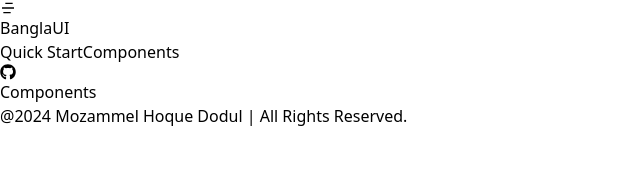
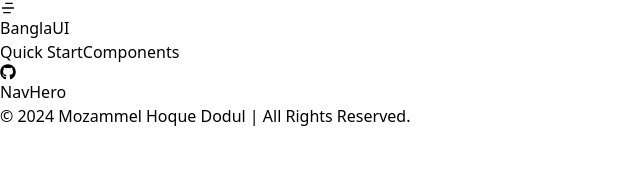
Before and after one commit to Dodul01/BanglaUI, a React (Vite) app: page /components in a window 1280 px wide. Shown: the top 178 px of the page, without its empty margins (0-640 px from the left). Built offline with nearby package versions, Linux system fonts and the light colour scheme.

Commit message:
Component Page Structure  Added

```diff
--- a/src/Components/Footer/Footer.jsx
+++ b/src/Components/Footer/Footer.jsx
@@ -1,7 +1,7 @@
 const Footer = () => {
     return (
         <div className="my-5">
-            <p className="text-center text-gray-400">@2024 <a className="underline text-blue-600" href="https://www.linkedin.com/in/mozammel-hoque-dodul-842272257/">Mozammel Hoque Dodul</a> | All Rights Reserved. </p>
+            <p className="text-center text-gray-400">&copy; 2024 <a className="underline text-blue-600" href="https://www.linkedin.com/in/mozammel-hoque-dodul-842272257/">Mozammel Hoque Dodul</a> | All Rights Reserved. </p>
         </div>
     )
 }
--- /dev/null
+++ b/src/Components/HeroComponent/HeroComponent.jsx
@@ -0,0 +1,7 @@
+const HeroComponent = () => {
+  return (
+    <div>HeroComponent</div>
+  )
+}
+
+export default HeroComponent
--- /dev/null
+++ b/src/Components/NavComponent/NavComponent.jsx
@@ -0,0 +1,7 @@
+const NavComponent = () => {
+    return (
+        <div>NavComponent</div>
+    )
+}
+
+export default NavComponent
--- /dev/null
+++ b/src/Components/SideNav/SideNav.jsx
@@ -0,0 +1,12 @@
+import { Link } from "react-router-dom"
+
+const SideNav = () => {
+    return (
+        <div className="flex flex-col">
+            <Link className="hover:bg-[#0f0f13] px-3 py-1 mx-2 rounded-lg font-medium text-lg" to={'/components/nav'}>Nav</Link>
+            <Link className="hover:bg-[#0f0f13] px-3 py-1 mx-2 rounded-lg font-medium text-lg" to={'/components/hero'}>Hero</Link>
+        </div>
+    )
+}
+
+export default SideNav
--- a/src/Pages/Components/Components.jsx
+++ b/src/Pages/Components/Components.jsx
@@ -1,9 +1,15 @@
-import GradientText from "../../Components/GradientText/GradientText"
+import { Outlet } from "react-router-dom"
+import SideNav from "../../Components/SideNav/SideNav"
 
 const Components = () => {
     return (
-        <div className="min-h-screen">
-            <GradientText text='Components' />
+        <div className="min-h-screen flex">
+            <div className="w-[300px]">
+                <SideNav />
+            </div>
+            <div className="flex-1">
+                <Outlet />
+            </div>
         </div>
     )
 }
```
Also changed, not shown: src/Router/Router.jsx (+13 -1 lines).
